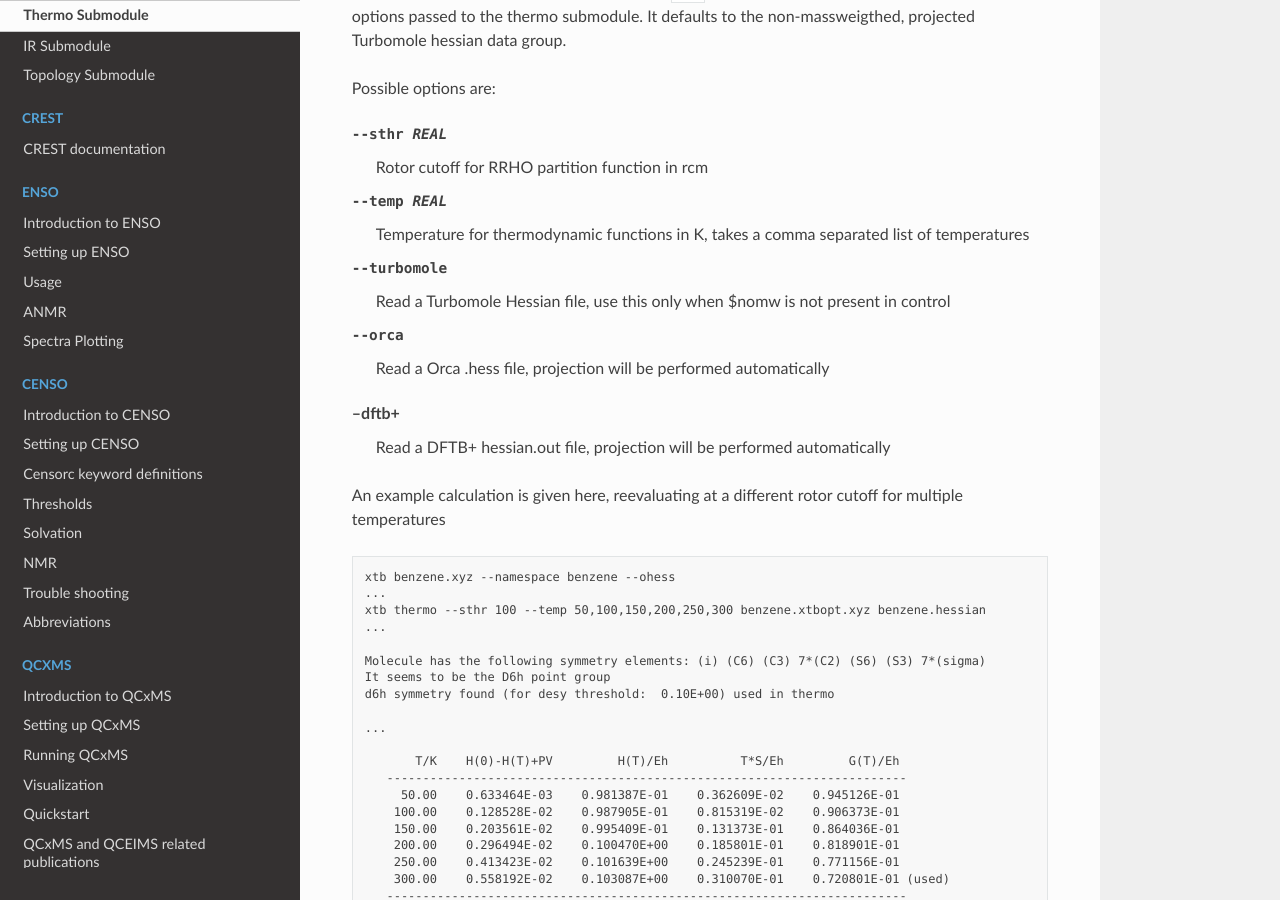
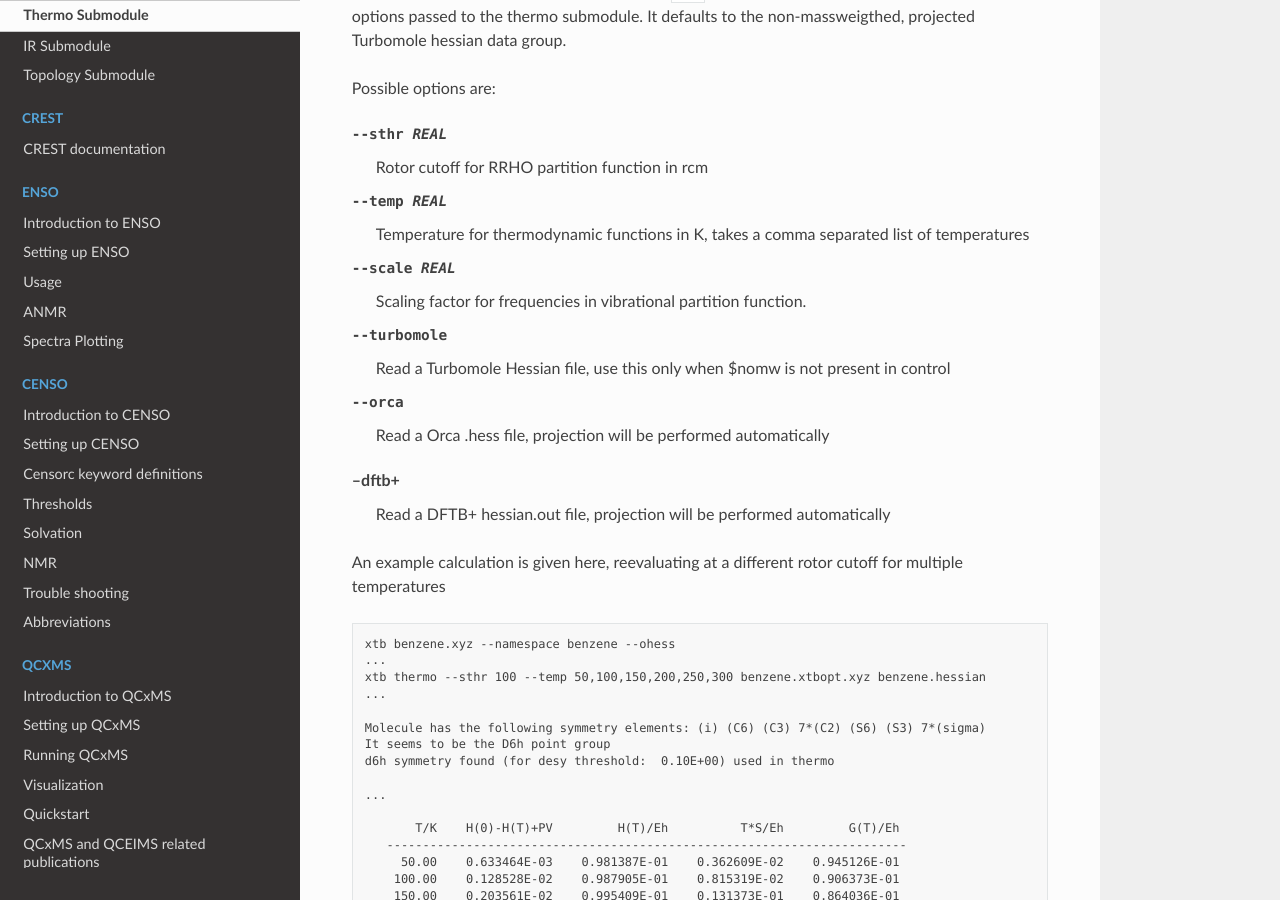
Before and after one commit to grimme-lab/xtb_docs, a Sphinx documentation site: the page built from source/xtb_thermo.rst, in a window 1280 px wide and 900 px high, scrolled down 493 px. Built offline with Sphinx 7.4.7 and the Read the Docs theme 2.0.0, drawn with Linux system fonts in a browser that asks for light colours; pages that are not in the unit, such as notebooks, are missing from menus.

Commit message:
Update xtb_thermo.rst
Added description for the previously undocumented option to scale vibrational frequencies.

```diff
--- a/source/xtb_thermo.rst
+++ b/source/xtb_thermo.rst
@@ -29,6 +29,9 @@ Possible options are:
 --temp REAL
    Temperature for thermodynamic functions in K,
    takes a comma separated list of temperatures
+
+--scale REAL
+   Scaling factor for frequencies in vibrational partition function.
 
 --turbomole
    Read a Turbomole Hessian file,
```
